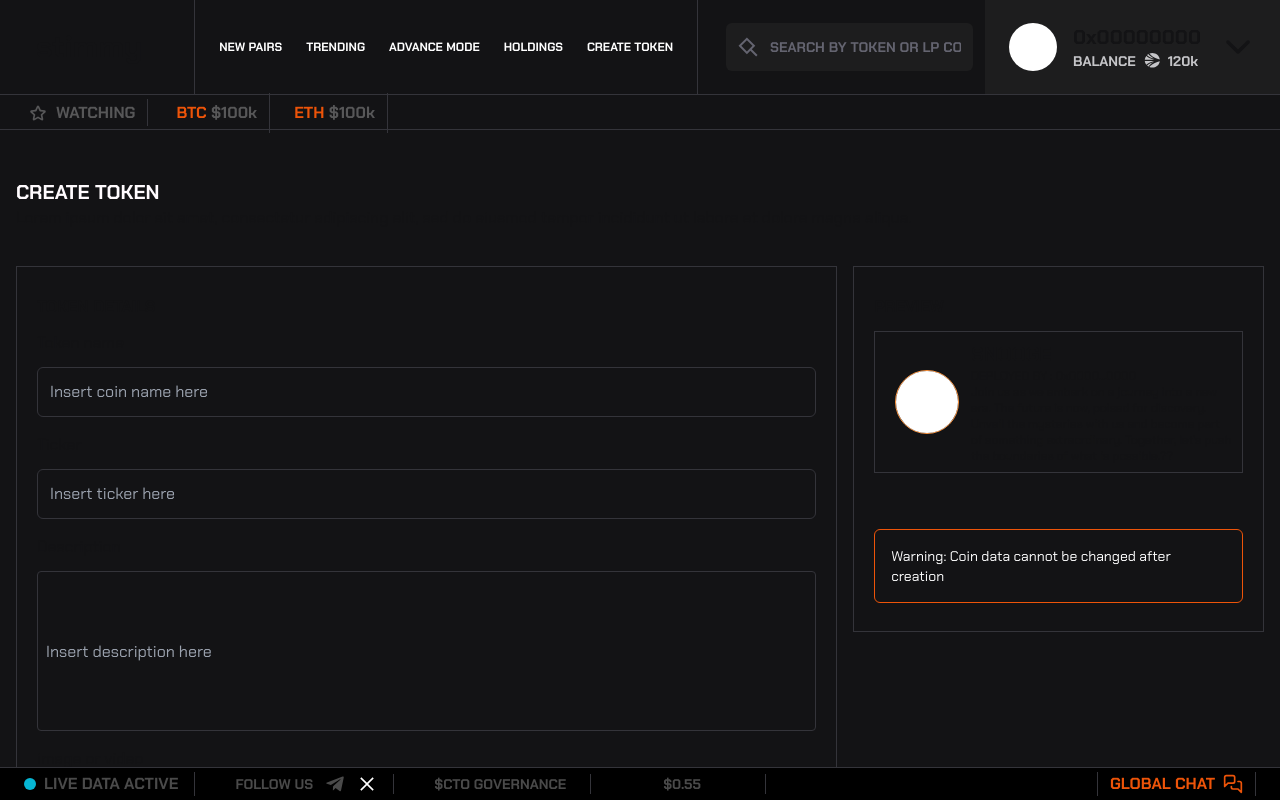
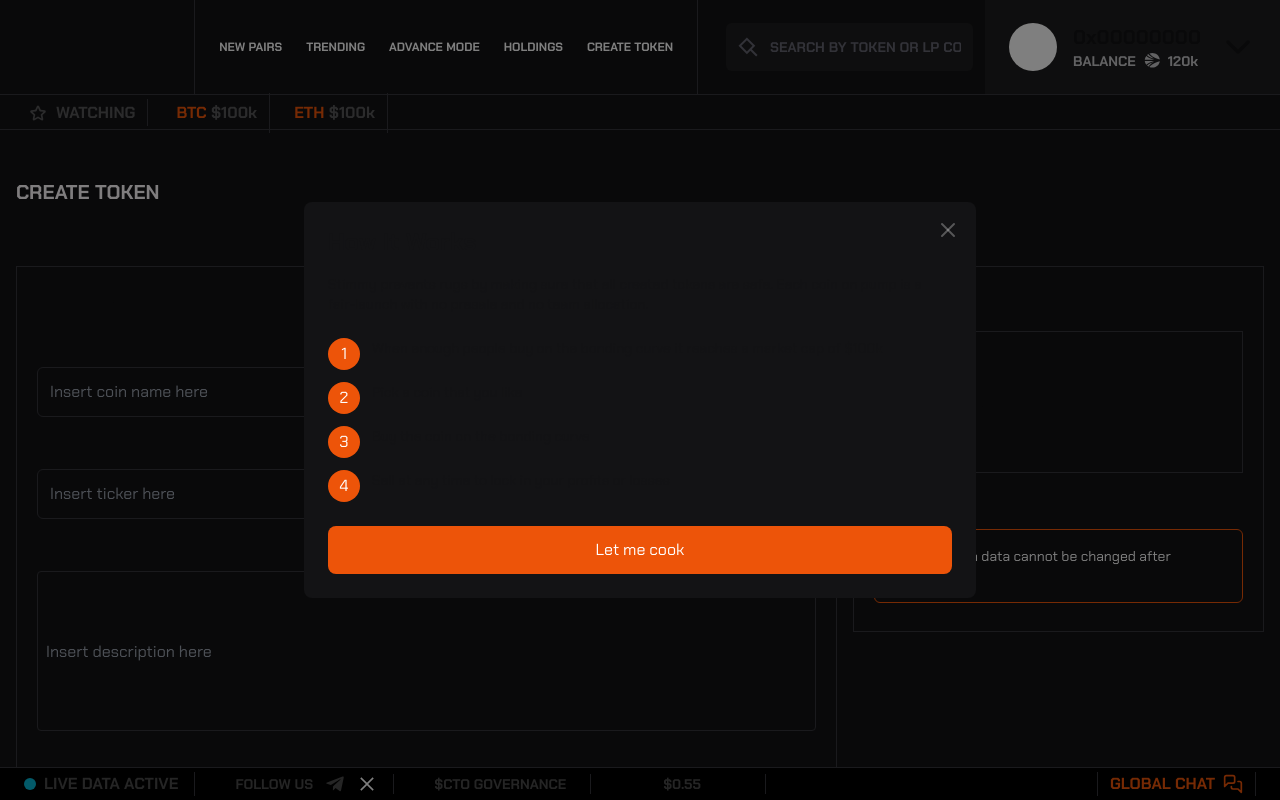
Before and after one commit to Mickyj70/ctod-dev, a Next.js app: page /create-token in a window 1280 px wide. Shown: the top 800 px of the page. Built offline with nearby package versions, Linux system fonts and the light colour scheme.

Commit message:
pop up button added

```diff
--- a/app/layout.jsx
+++ b/app/layout.jsx
@@ -2,6 +2,7 @@ import { Navbar } from "../components/ui/navbar/navbar";
 import "./globals.css";
 import BottomNavbar from "../components/ui/navbar/bottomNavbar";
 import { CustomProvider } from "rsuite";
+import WelcomePopup from "../components/WelcomePopup";
 
 // const geistSans = localFont({
 //   src: "./fonts/GeistVF.woff",
@@ -23,6 +24,7 @@ export default function RootLayout({ children }) {
   return (
     <html lang="en">
       <body suppressHydrationWarning={true}>
+        <WelcomePopup />
         <Navbar />
         <div className="min-h-[calc(97vh-130px)] relative">
           <CustomProvider theme="dark">{children}</CustomProvider>
--- /dev/null
+++ b/components/WelcomePopup.jsx
@@ -0,0 +1,54 @@
+"use client";
+
+import React, { useState, useEffect } from "react";
+import { X } from "lucide-react";
+import Link from "next/link";
+
+export default function WelcomePopup() {
+  const [isOpen, setIsOpen] = useState(true);
+
+  return isOpen ? (
+    <div className="fixed inset-0 z-50 flex items-center justify-center bg-black/50">
+      <div className="relative w-full max-w-2xl p-6 rounded-lg bg-background">
+        <button
+          onClick={() => setIsOpen(false)}
+          className="absolute top-4 right-4 text-primaryText hover:opacity-80"
+        >
+          <X size={24} />
+        </button>
+
+        <h2 className="mb-4 text-2xl font-bold">How It Works</h2>
+        <p className="mb-6 text-sm">
+          Stimmy prevents rugs by making sure that all created tokens are safe.
+          Each coin on pump is a fair-launch with no presale and no team
+          allocation.
+        </p>
+
+        <div className="mb-6 space-y-3">
+          {[
+            "When enough people buy on the bonding curve it reaches a market cap of $100k",
+            "Pick a coin that you like",
+            "Buy the coin on the bonding curve",
+            "Sell at any time to lock in your profits or losses",
+          ].map((text, index) => (
+            <div key={index} className="flex gap-x-3">
+              <span className="flex items-center justify-center w-8 h-8 text-white rounded-full bg-secondaryText">
+                {index + 1}
+              </span>
+              <p className="flex-1 text-sm">{text}</p>
+            </div>
+          ))}
+        </div>
+
+        <Link href="/referral">
+          <button
+            onClick={() => setIsOpen(false)}
+            className="w-full py-3 text-white transition-opacity rounded-lg bg-secondaryText hover:opacity-90"
+          >
+            Let me cook
+          </button>
+        </Link>
+      </div>
+    </div>
+  ) : null;
+}
```
